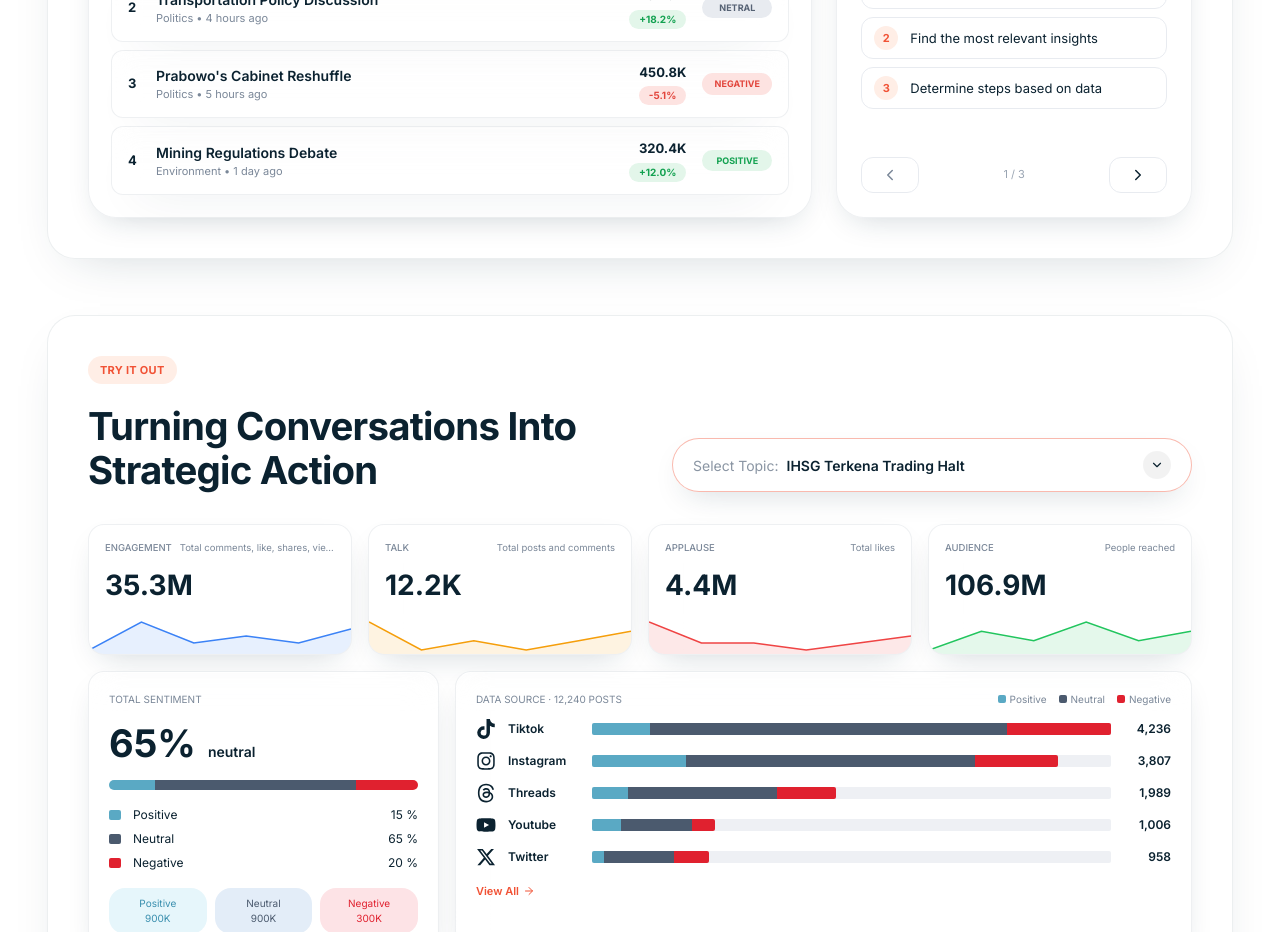
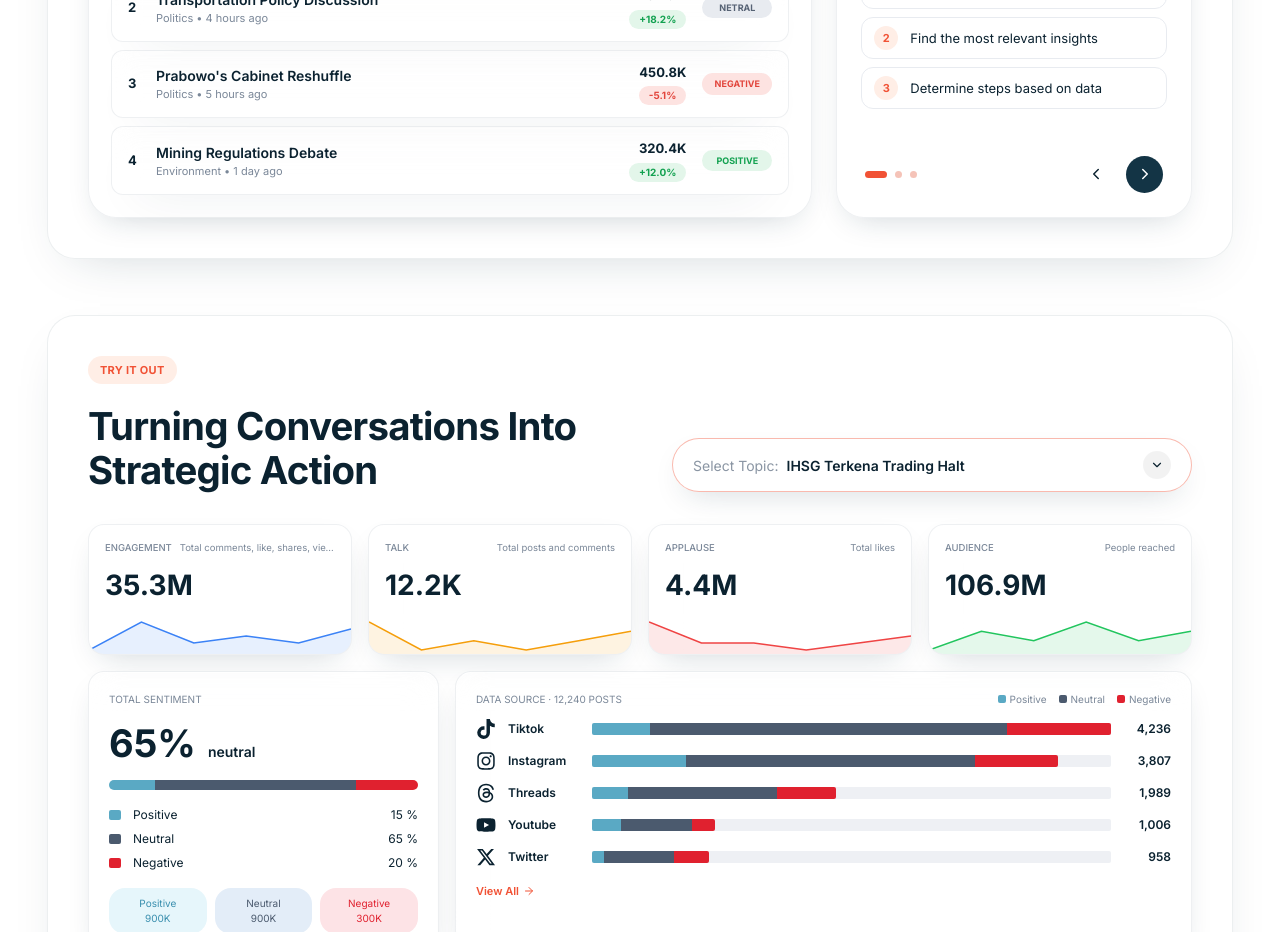
Before and after one commit to aliviaali/socindex, a Next.js app: page / in a window 1280 px wide. Shown: the part 4700-5632 px from the top of the page. Built offline with nearby package versions, Linux system fonts and the light colour scheme.

Commit message:
Refactor slide controls and indicators in IssuePreview

```diff
--- a/components/IssuePreview.tsx
+++ b/components/IssuePreview.tsx
@@ -104,10 +104,25 @@ export function IssuePreview() {
             ))}
           </ol>
 
-          <div className="mt-auto flex items-center justify-between pt-6">
-            <button type="button" onClick={() => go(-1)} aria-label="Previous slide" className="grid h-9 w-[58px] place-items-center rounded-xl border border-line text-[#7a8798] transition hover:border-brand hover:text-brand dark:border-white/15 dark:text-white/70"><LuChevronLeft size={18} /></button>
-            <span className="text-[11px] text-[#9aa5b3] dark:text-white/40" aria-live="polite">{slide + 1} / {total}</span>
-            <button type="button" onClick={() => go(1)} aria-label="Next slide" className="grid h-9 w-[58px] place-items-center rounded-xl border border-line text-navy-ink transition hover:border-brand hover:text-brand dark:border-white/15 dark:text-white"><LuChevronRight size={18} /></button>
+          {/* Kontrol slide: titik indikator + panah (gaya sama dengan Trusted) */}
+          <div className="mt-auto flex items-center justify-between px-1 pt-6">
+            <div className="flex items-center gap-2" role="tablist" aria-label="Slides">
+              {Array.from({ length: total }).map((_, d) => (
+                <button
+                  key={d}
+                  type="button"
+                  role="tab"
+                  aria-selected={d === slide}
+                  aria-label={`Slide ${d + 1}`}
+                  onClick={() => go(d - slide)}
+                  className={cn("h-[7px] rounded-full transition-all", d === slide ? "w-[22px] bg-brand" : "w-[7px] bg-[#F5C3B8] dark:bg-white/25")}
+                />
+              ))}
+            </div>
+            <div className="flex items-center gap-3">
+              <button type="button" onClick={() => go(-1)} aria-label="Previous slide" className="grid h-9 w-9 place-items-center rounded-full text-navy-ink dark:text-white"><LuChevronLeft size={18} /></button>
+              <button type="button" onClick={() => go(1)} aria-label="Next slide" className="grid h-[37px] w-[37px] place-items-center rounded-full bg-navy text-white dark:bg-[#1b2a36] dark:ring-1 dark:ring-white/20"><LuChevronRight size={18} /></button>
+            </div>
           </div>
         </div>
       </div>
```
